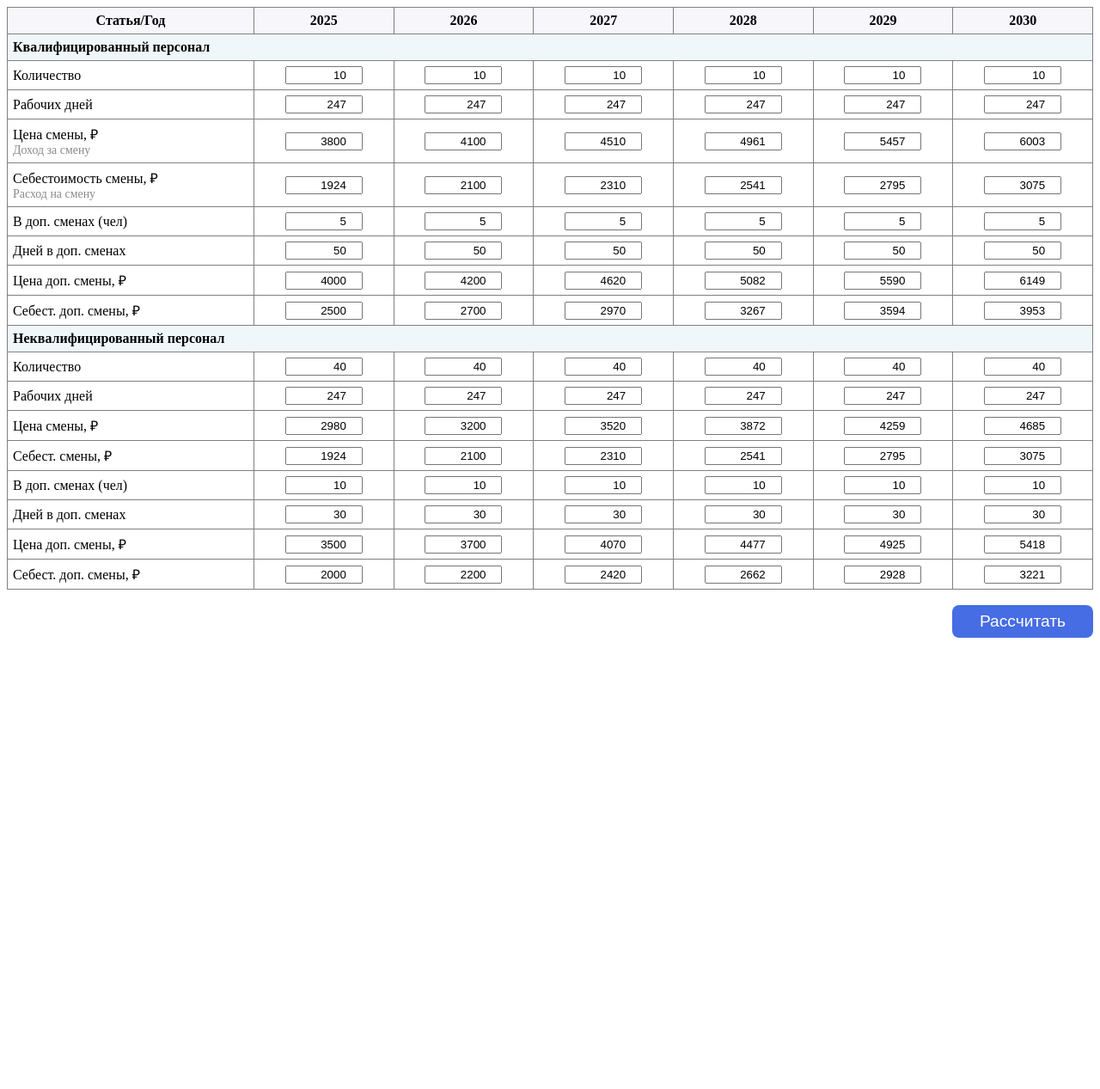
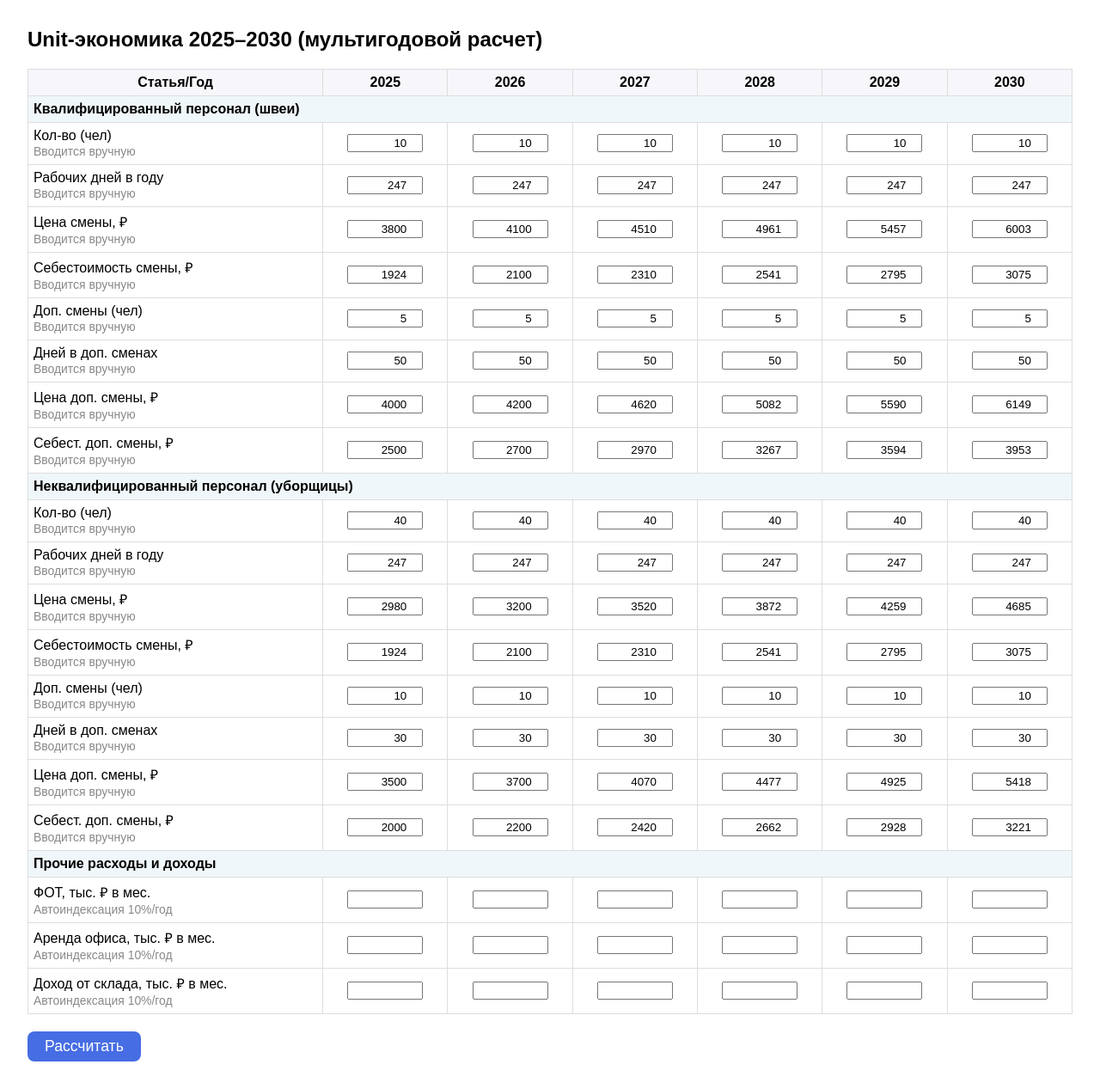
Before and after one commit to maslovmaksim92/tg_bots, a FastAPI app: page /unit-economy/multiyear in a window 1280 px wide. Shown: the whole page at 86% size. Before the commit the page ends 742 px from the top, so only its background shows below. Run offline with FastAPI, Linux system fonts and the light colour scheme; parts of the project's set-up code (start-up, migrations or seed data) failed here and were passed over.

Commit message:
Update unit_economy_multiyear.html

```diff
--- a/unit_economy/templates/unit_economy_multiyear.html
+++ b/unit_economy/templates/unit_economy_multiyear.html
@@ -1,18 +1,28 @@
-<!-- unit_economy_multiyear.html -->
+<!DOCTYPE html>
+<html lang="ru">
+<head>
+    <meta charset="UTF-8">
+    <title>Unit-экономика 2025–2030 (мультигодовой расчет)</title>
     <style>
+        body { font-family: Arial, sans-serif; margin: 2rem; }
+        table, th, td { border: 1px solid #ddd; border-collapse: collapse; padding: 4px 7px; }
+        th { background: #f2f2f2; }
         .horizon-table th, .horizon-table td { text-align: center; padding: 6px; }
         .horizon-table th { background: #f6f6fb; }
         .horizon-table tr.section td { background: #f0f7fa; font-weight: bold; }
-    .horizon-table input { width: 90px; text-align: right; }
+        .horizon-table input { width: 80px; text-align: right; }
         .horizon-table small { color: #888; font-size: 0.87em; }
         .results-table { margin-top: 22px; }
         .results-table th, .results-table td { text-align: right; padding: 5px 8px; }
         .results-table th { background: #eceeff; }
         .results-table td:first-child, .horizon-table td:first-child { text-align: left; }
-    .btn-main { padding: 8px 32px; font-size: 1.2em; margin-top: 18px; border-radius: 8px; border: none; background: #466de3; color: #fff; cursor: pointer; }
+        .btn-main { padding: 7px 20px; font-size: 1.1em; margin-top: 10px; border-radius: 8px; border: none; background: #466de3; color: #fff; cursor: pointer; }
         .btn-main:hover { background: #2a4dbe; }
         .swot-block { background: #faf7e5; padding: 20px; border-radius: 12px; margin-top: 22px; }
     </style>
+</head>
+<body>
+    <h2>Unit-экономика 2025–2030 (мультигодовой расчет)</h2>
     <form method="post" autocomplete="off">
         <table class="horizon-table" border="1" style="border-collapse:collapse; width:100%; min-width:1200px;">
             <tr>
@@ -21,107 +31,125 @@
                     <th>{{ year }}</th>
                 {% endfor %}
             </tr>
-        <tr class="section"><td colspan="{{ YEARS|length + 1 }}">Квалифицированный персонал</td></tr>
+            <tr class="section"><td colspan="{{ YEARS|length + 1 }}">Квалифицированный персонал (швеи)</td></tr>
             <tr>
-            <td>Количество</td>
+                <td>Кол-во (чел)<br><small>Вводится вручную</small></td>
                 {% for year in YEARS %}
-                <td><input type="number" min="0" name="{{ year }}_q_count" value="{{ form[year]['q_count'] }}" required></td>
+                    <td><input type="number" min="0" step="1" name="{{ year }}_q_count" value="{{ form[year]['q_count'] }}" required></td>
                 {% endfor %}
             </tr>
             <tr>
-            <td>Рабочих дней</td>
+                <td>Рабочих дней в году<br><small>Вводится вручную</small></td>
                 {% for year in YEARS %}
-                <td><input type="number" min="0" name="{{ year }}_q_days" value="{{ form[year]['q_days'] }}"></td>
+                    <td><input type="number" min="0" step="1" name="{{ year }}_q_days" value="{{ form[year]['q_days'] }}"></td>
                 {% endfor %}
             </tr>
             <tr>
-            <td>Цена смены, ₽<br><small>Доход за смену</small></td>
+                <td>Цена смены, ₽<br><small>Вводится вручную</small></td>
                 {% for year in YEARS %}
-                <td><input type="number" min="0" step="0.01" name="{{ year }}_q_price" value="{{ form[year]['q_price'] }}"></td>
+                    <td><input type="number" min="0" step="10" name="{{ year }}_q_price" value="{{ form[year]['q_price'] }}"></td>
                 {% endfor %}
             </tr>
             <tr>
-            <td>Себестоимость смены, ₽<br><small>Расход на смену</small></td>
+                <td>Себестоимость смены, ₽<br><small>Вводится вручную</small></td>
                 {% for year in YEARS %}
-                <td><input type="number" min="0" step="0.01" name="{{ year }}_q_cost" value="{{ form[year]['q_cost'] }}"></td>
+                    <td><input type="number" min="0" step="10" name="{{ year }}_q_cost" value="{{ form[year]['q_cost'] }}"></td>
                 {% endfor %}
             </tr>
             <tr>
-            <td>В доп. сменах (чел)</td>
+                <td>Доп. смены (чел)<br><small>Вводится вручную</small></td>
                 {% for year in YEARS %}
-                <td><input type="number" min="0" name="{{ year }}_q_extra_count" value="{{ form[year]['q_extra_count'] }}"></td>
+                    <td><input type="number" min="0" step="1" name="{{ year }}_q_extra_count" value="{{ form[year]['q_extra_count'] }}"></td>
                 {% endfor %}
             </tr>
             <tr>
-            <td>Дней в доп. сменах</td>
+                <td>Дней в доп. сменах<br><small>Вводится вручную</small></td>
                 {% for year in YEARS %}
-                <td><input type="number" min="0" name="{{ year }}_q_extra_days" value="{{ form[year]['q_extra_days'] }}"></td>
+                    <td><input type="number" min="0" step="1" name="{{ year }}_q_extra_days" value="{{ form[year]['q_extra_days'] }}"></td>
                 {% endfor %}
             </tr>
             <tr>
-            <td>Цена доп. смены, ₽</td>
+                <td>Цена доп. смены, ₽<br><small>Вводится вручную</small></td>
                 {% for year in YEARS %}
-                <td><input type="number" min="0" step="0.01" name="{{ year }}_q_extra_price" value="{{ form[year]['q_extra_price'] }}"></td>
+                    <td><input type="number" min="0" step="10" name="{{ year }}_q_extra_price" value="{{ form[year]['q_extra_price'] }}"></td>
                 {% endfor %}
             </tr>
             <tr>
-            <td>Себест. доп. смены, ₽</td>
+                <td>Себест. доп. смены, ₽<br><small>Вводится вручную</small></td>
                 {% for year in YEARS %}
-                <td><input type="number" min="0" step="0.01" name="{{ year }}_q_extra_cost" value="{{ form[year]['q_extra_cost'] }}"></td>
+                    <td><input type="number" min="0" step="10" name="{{ year }}_q_extra_cost" value="{{ form[year]['q_extra_cost'] }}"></td>
                 {% endfor %}
             </tr>
-
-        <tr class="section"><td colspan="{{ YEARS|length + 1 }}">Неквалифицированный персонал</td></tr>
+            <tr class="section"><td colspan="{{ YEARS|length + 1 }}">Неквалифицированный персонал (уборщицы)</td></tr>
             <tr>
-            <td>Количество</td>
+                <td>Кол-во (чел)<br><small>Вводится вручную</small></td>
                 {% for year in YEARS %}
-                <td><input type="number" min="0" name="{{ year }}_nq_count" value="{{ form[year]['nq_count'] }}"></td>
+                    <td><input type="number" min="0" step="1" name="{{ year }}_nq_count" value="{{ form[year]['nq_count'] }}"></td>
                 {% endfor %}
             </tr>
             <tr>
-            <td>Рабочих дней</td>
+                <td>Рабочих дней в году<br><small>Вводится вручную</small></td>
                 {% for year in YEARS %}
-                <td><input type="number" min="0" name="{{ year }}_nq_days" value="{{ form[year]['nq_days'] }}"></td>
+                    <td><input type="number" min="0" step="1" name="{{ year }}_nq_days" value="{{ form[year]['nq_days'] }}"></td>
                 {% endfor %}
             </tr>
             <tr>
-            <td>Цена смены, ₽</td>
+                <td>Цена смены, ₽<br><small>Вводится вручную</small></td>
                 {% for year in YEARS %}
-                <td><input type="number" min="0" step="0.01" name="{{ year }}_nq_price" value="{{ form[year]['nq_price'] }}"></td>
+                    <td><input type="number" min="0" step="10" name="{{ year }}_nq_price" value="{{ form[year]['nq_price'] }}"></td>
                 {% endfor %}
             </tr>
             <tr>
-            <td>Себест. смены, ₽</td>
+                <td>Себестоимость смены, ₽<br><small>Вводится вручную</small></td>
                 {% for year in YEARS %}
-                <td><input type="number" min="0" step="0.01" name="{{ year }}_nq_cost" value="{{ form[year]['nq_cost'] }}"></td>
+                    <td><input type="number" min="0" step="10" name="{{ year }}_nq_cost" value="{{ form[year]['nq_cost'] }}"></td>
                 {% endfor %}
             </tr>
             <tr>
-            <td>В доп. сменах (чел)</td>
+                <td>Доп. смены (чел)<br><small>Вводится вручную</small></td>
                 {% for year in YEARS %}
-                <td><input type="number" min="0" name="{{ year }}_nq_extra_count" value="{{ form[year]['nq_extra_count'] }}"></td>
+                    <td><input type="number" min="0" step="1" name="{{ year }}_nq_extra_count" value="{{ form[year]['nq_extra_count'] }}"></td>
                 {% endfor %}
             </tr>
             <tr>
-            <td>Дней в доп. сменах</td>
+                <td>Дней в доп. сменах<br><small>Вводится вручную</small></td>
                 {% for year in YEARS %}
-                <td><input type="number" min="0" name="{{ year }}_nq_extra_days" value="{{ form[year]['nq_extra_days'] }}"></td>
+                    <td><input type="number" min="0" step="1" name="{{ year }}_nq_extra_days" value="{{ form[year]['nq_extra_days'] }}"></td>
                 {% endfor %}
             </tr>
             <tr>
-            <td>Цена доп. смены, ₽</td>
+                <td>Цена доп. смены, ₽<br><small>Вводится вручную</small></td>
                 {% for year in YEARS %}
-                <td><input type="number" min="0" step="0.01" name="{{ year }}_nq_extra_price" value="{{ form[year]['nq_extra_price'] }}"></td>
+                    <td><input type="number" min="0" step="10" name="{{ year }}_nq_extra_price" value="{{ form[year]['nq_extra_price'] }}"></td>
                 {% endfor %}
             </tr>
             <tr>
-            <td>Себест. доп. смены, ₽</td>
+                <td>Себест. доп. смены, ₽<br><small>Вводится вручную</small></td>
                 {% for year in YEARS %}
-                <td><input type="number" min="0" step="0.01" name="{{ year }}_nq_extra_cost" value="{{ form[year]['nq_extra_cost'] }}"></td>
+                    <td><input type="number" min="0" step="10" name="{{ year }}_nq_extra_cost" value="{{ form[year]['nq_extra_cost'] }}"></td>
+                {% endfor %}
+            </tr>
+            <tr class="section"><td colspan="{{ YEARS|length + 1 }}">Прочие расходы и доходы</td></tr>
+            <tr>
+                <td>ФОТ, тыс. ₽ в мес.<br><small>Автоиндексация 10%/год</small></td>
+                {% for year in YEARS %}
+                    <td><input type="number" min="0" step="100" name="{{ year }}_fot" value="{{ form[year]['fot'] }}"></td>
+                {% endfor %}
+            </tr>
+            <tr>
+                <td>Аренда офиса, тыс. ₽ в мес.<br><small>Автоиндексация 10%/год</small></td>
+                {% for year in YEARS %}
+                    <td><input type="number" min="0" step="10" name="{{ year }}_office_rent" value="{{ form[year]['office_rent'] }}"></td>
+                {% endfor %}
+            </tr>
+            <tr>
+                <td>Доход от склада, тыс. ₽ в мес.<br><small>Автоиндексация 10%/год</small></td>
+                {% for year in YEARS %}
+                    <td><input type="number" min="0" step="10" name="{{ year }}_warehouse_income" value="{{ form[year]['warehouse_income'] }}"></td>
                 {% endfor %}
             </tr>
         </table>
-    <div style="text-align:right">
+        <div style="text-align:left; margin-top:10px;">
             <button type="submit" class="btn-main">Рассчитать</button>
         </div>
     </form>
@@ -158,3 +186,5 @@
             {{ ai_analysis | safe }}
         </div>
     {% endif %}
+</body>
+</html>
```
Lines whose indentation alone changed are shown as unchanged.
